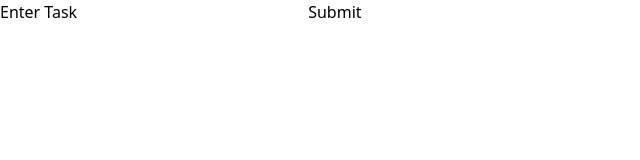
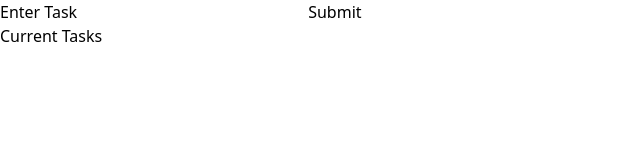
Before and after one commit to KieranPritchard/To-Do-App, a React (Vite) app: page / in a window 1280 px wide. Shown: the top 160 px of the page, without its empty margins (0-640 px from the left). Built offline with nearby package versions, Linux system fonts and the light colour scheme.

Commit message:
added task list

```diff
--- a/src/App.jsx
+++ b/src/App.jsx
@@ -1,5 +1,6 @@
 import { useState } from "react"
 import ToDoInput from "./components/ToDoInput"
+import TaskList from "./components/TaskList"
 
 function App(){
   const [tasks, setTasks] = useState([])
@@ -7,6 +8,7 @@ function App(){
   return(
     <div>
       <ToDoInput setTasks={setTasks}/>
+      <TaskList tasks={tasks}/>
     </div>
   )
 }
--- /dev/null
+++ b/src/components/TaskList.jsx
@@ -0,0 +1,19 @@
+function TaskList({tasks}){
+    return(
+        <div>
+            <h2>Current Tasks</h2>
+            <ul>
+                {tasks.map((task) =>
+                    <li>
+                        {task}
+                        <button>
+                            x
+                        </button>
+                    </li>
+                )}
+            </ul>
+        </div>
+    )
+}
+
+export default TaskList
--- a/src/components/ToDoInput.jsx
+++ b/src/components/ToDoInput.jsx
@@ -1,6 +1,6 @@
 import { useState } from "react"
 
-function ToDoInput({setTasks }){
+function ToDoInput({setTasks}){
     const [task, setTask] = useState("")
 
     function handleChange(e){
```
